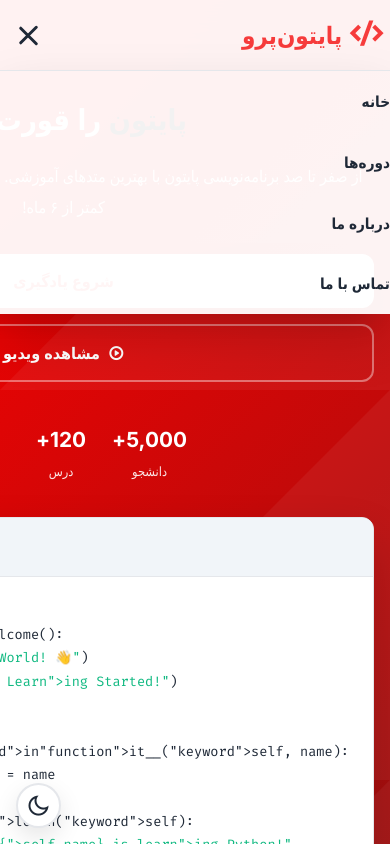
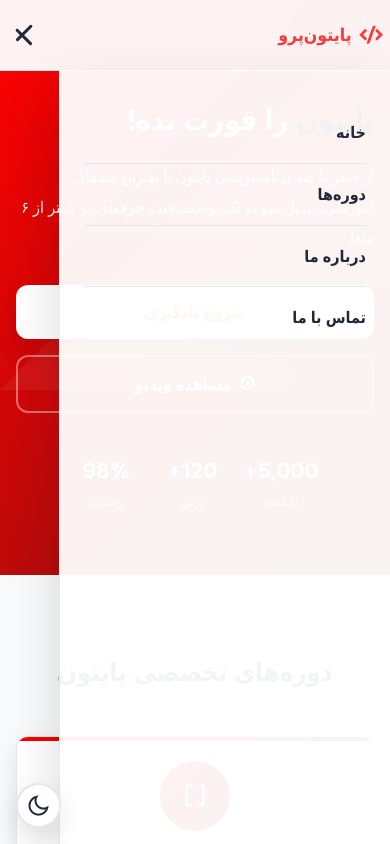
Before and after one commit to ferocity038/python_pro, a plain HTML site: page index.html in a window 390 px wide. Both pictures are taken after a click on the element 28 px from the left and 35 px from the top of the page. Shown: the top 844 px of the page. Drawn offline with nearby package versions, Linux system fonts and the light colour scheme; a small style sheet from the web is missing.

Commit message:
Update style.css

```diff
--- a/style.css
+++ b/style.css
@@ -48,6 +48,7 @@
     --nav-bg: rgba(17, 24, 39, 0.95);
     --footer-bg: #911111;
 }
+
 
 html {
     scroll-behavior: smooth;
@@ -134,20 +135,21 @@ body {
     display: flex;
     align-items: center;
     gap: 0.5rem;
-    font-size: 1.5rem;
+    font-size: 1.3rem;
     font-weight: 800;
     color: var(--primary-color);
     font-family: var(--font-fa);
+    z-index: 1001;
 }
 
 .nav-logo i {
-    font-size: 2rem;
+    font-size: 1.8rem;
 }
 
 .nav-menu {
     display: flex;
     list-style: none;
-    gap: 2rem;
+    gap: 1.5rem;
 }
 
 .nav-link {
@@ -157,7 +159,14 @@ body {
     transition: var(--transition);
     position: relative;
     font-family: var(--font-fa);
-    font-size: 0.95rem;
+    font-size: 0.9rem;
+    display: flex;
+    align-items: center;
+    gap: 0.3rem;
+}
+
+.nav-link i {
+    font-size: 1.1rem;
 }
 
 .nav-link:hover {
@@ -181,19 +190,23 @@ body {
 
 .nav-buttons {
     display: flex;
-    gap: 1rem;
+    gap: 0.8rem;
     align-items: center;
 }
 
 .btn-login, .btn-register {
-    padding: 0.6rem 1.5rem;
+    padding: 0.5rem 1.2rem;
     border: none;
     border-radius: var(--border-radius);
     font-weight: 600;
     cursor: pointer;
     transition: var(--transition);
     font-family: var(--font-fa);
-    font-size: 0.9rem;
+    font-size: 0.85rem;
+    display: flex;
+    align-items: center;
+    gap: 0.3rem;
+    white-space: nowrap;
 }
 
 .btn-login {
@@ -221,9 +234,12 @@ body {
 .hamburger {
     display: none;
     flex-direction: column;
-    gap: 5px;
+    gap: 4px;
     cursor: pointer;
     padding: 0.5rem;
+    background: none;
+    border: none;
+    z-index: 1001;
 }
 
 .hamburger span {
@@ -754,25 +770,69 @@ body {
 
 @media (max-width: 768px) {
     .nav-menu {
-        display: none;
-        position: absolute;
-        top: 100%;
-        right: 0;
-        width: 100%;
+        position: fixed;
+        top: 70px;
+        right: -100%;
+        width: 80%;
+        height: calc(100vh - 70px);
         background: var(--nav-bg);
         backdrop-filter: blur(20px);
         flex-direction: column;
-        padding: 1rem 0;
-        border-top: 1px solid var(--border-color);
+        padding: 2rem 1.5rem;
+        border-left: 1px solid var(--border-color);
         box-shadow: var(--shadow-lg);
+        transition: right 0.3s ease;
+        gap: 0;
     }
 
     .nav-menu.active {
-        display: flex;
+        right: 0;
+    }
+
+    .nav-item {
+        width: 100%;
+        border-bottom: 1px solid var(--border-color);
+    }
+
+    .nav-item:last-child {
+        border-bottom: none;
+    }
+
+    .nav-link {
+        padding: 1rem 0;
+        font-size: 1rem;
+        justify-content: flex-start;
+        gap: 0.8rem;
+        width: 100%;
+    }
+
+    .nav-link i {
+        font-size: 1.2rem;
+        width: 24px;
     }
 
     .nav-buttons {
         display: none;
+        position: fixed;
+        bottom: 0;
+        right: 0;
+        width: 50%;
+        padding: 1rem 1.5rem;
+        background: var(--nav-bg);
+        border-top: 1px solid var(--border-color);
+        gap: 0.8rem;
+    }
+
+    .nav-buttons.active {
+        display: flex;
+    }
+
+    .nav-buttons .btn-login,
+    .nav-buttons .btn-register {
+        flex: 1;
+        justify-content: center;
+        padding: 0.8rem;
+        font-size: 0.9rem;
     }
 
     .hamburger {
@@ -791,14 +851,25 @@ body {
         transform: rotate(-45deg) translate(6px, -6px);
     }
 
+    .nav-logo {
+        font-size: 1.2rem;
+        z-index: -1;
+    }
+
+    .nav-logo i {
+        font-size: 1.6rem;
+    }
     .hero-container {
         grid-template-columns: 1fr;
-        text-align: center;
-        gap: 2rem;
+        text-align: right;
     }
 
     .hero-title {
         font-size: 2rem;
+    }
+
+    .hero-visual{
+        display: none;
     }
 
     .hero-buttons {
@@ -890,6 +961,31 @@ body {
     .stat-label {
         font-size: 0.8rem;
     }
+
+    .nav-menu {
+        width: 85%;
+    }
+
+    .nav-buttons {
+        width: 85%;
+    }
+
+    .nav-logo {
+        font-size: 1.1rem;
+    }
+
+    .nav-logo i {
+        font-size: 1.4rem;
+    }
+
+    .hamburger {
+        padding: 0.3rem;
+    }
+
+    .hamburger span {
+        width: 22px;
+        height: 2.5px;
+    }
 }
 
 @keyframes fadeInUp {
@@ -920,7 +1016,7 @@ body {
 }
 
 ::-webkit-scrollbar-track {
-    background: var(--bg-secondary);
+    background: var(--nav-bg);
 }
 
 ::-webkit-scrollbar-thumb {
```
